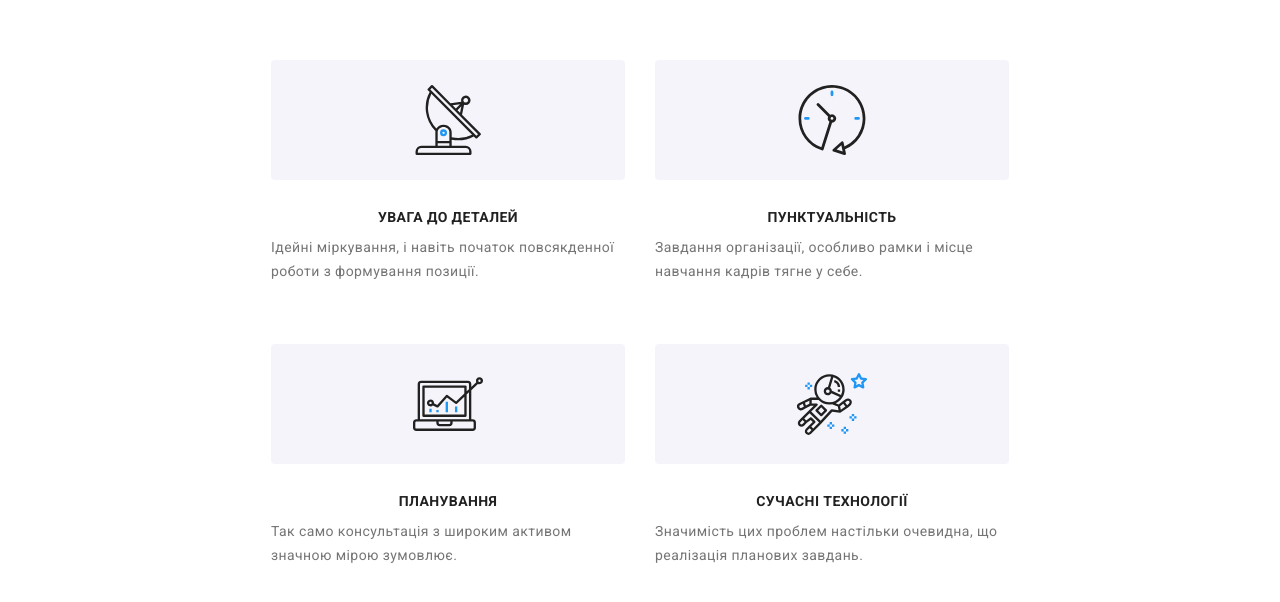
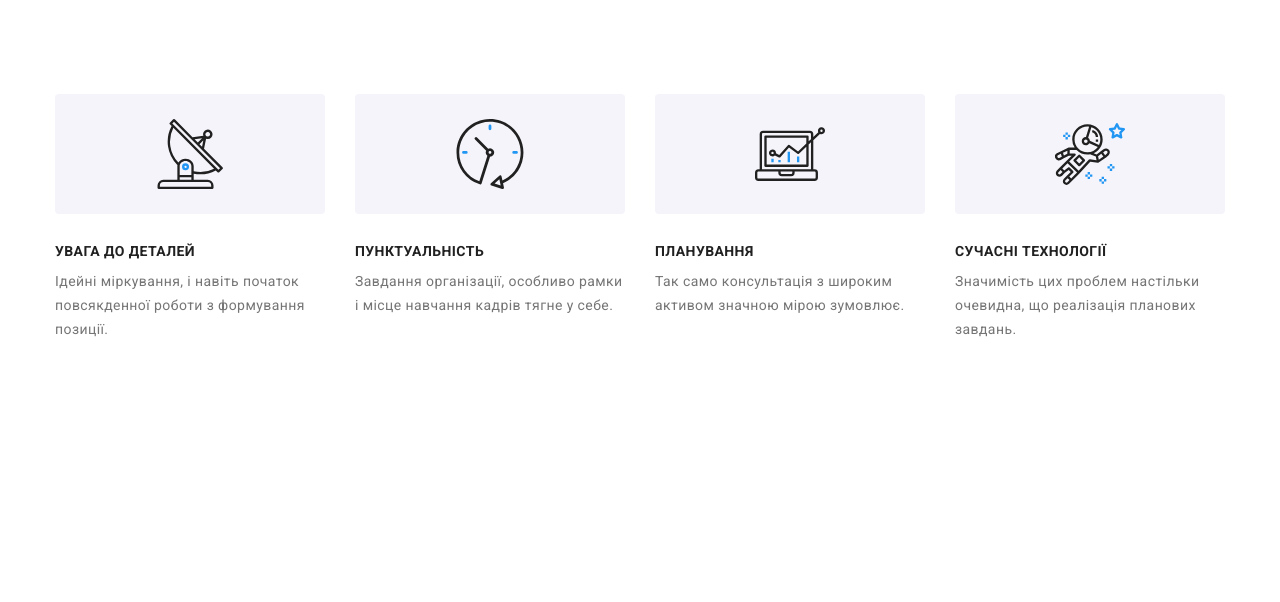
Before and after one commit to LysovMaxim/goit-markup-hw-08, a plain HTML site: page index.html in a window 1280 px wide. Drawn offline with nearby package versions, Linux system fonts and the light colour scheme.

Commit message:
Адаптував секцію "наші переваги" для 3 екранів

```diff
--- a/sass/main/_benefits.scss
+++ b/sass/main/_benefits.scss
@@ -4,6 +4,11 @@
   // padding-bottom: 94px;
   padding-top: 60px;
   padding-bottom: 60px;
+
+  @media screen and (min-width: 1200px) {
+    padding-top: 94px;
+    padding-bottom: 94px;
+  }
 }
 
 .caption {
@@ -42,12 +47,19 @@
 .benefits-list__item {
   list-style: var(--point);
   // flex-basis: calc((100% - 90px) / 4);
-
   &:not(:last-child) {
     margin-bottom: 30px;
   }
+
   @media screen and (min-width: 768px) {
     flex-basis: calc((100% - 30px) / 2);
+    &:not(:last-child) {
+      margin-bottom: 0px;
+    }
+  }
+
+  @media screen and (min-width: 1200px) {
+    flex-basis: calc((100% - 90px) / 4);
   }
 }
 
@@ -58,6 +70,10 @@
   text-transform: uppercase;
   margin-bottom: 10px;
   text-align: center;
+
+  @media screen and (min-width: 768px) {
+    text-align: left;
+  }
 }
 
 .benefits-list__text {
--- a/sass/utils/_variables.scss
+++ b/sass/utils/_variables.scss
@@ -23,7 +23,7 @@ ul {
 }
 
 .container {
-  width: 1200px;
+  width: 100%;
   padding-left: 15px;
   padding-right: 15px;
   margin: 0 auto;
@@ -31,8 +31,13 @@ ul {
   @media screen and (min-width: 480px) {
     max-width: 480px;
   }
+
   @media screen and (min-width: 768px) {
     max-width: 768px;
+  }
+
+  @media screen and (min-width: 1200px) {
+    max-width: 1200px;
   }
 }
 
```
Also changed, not shown: css/main.css, css/main.min.css, 2 other files.
